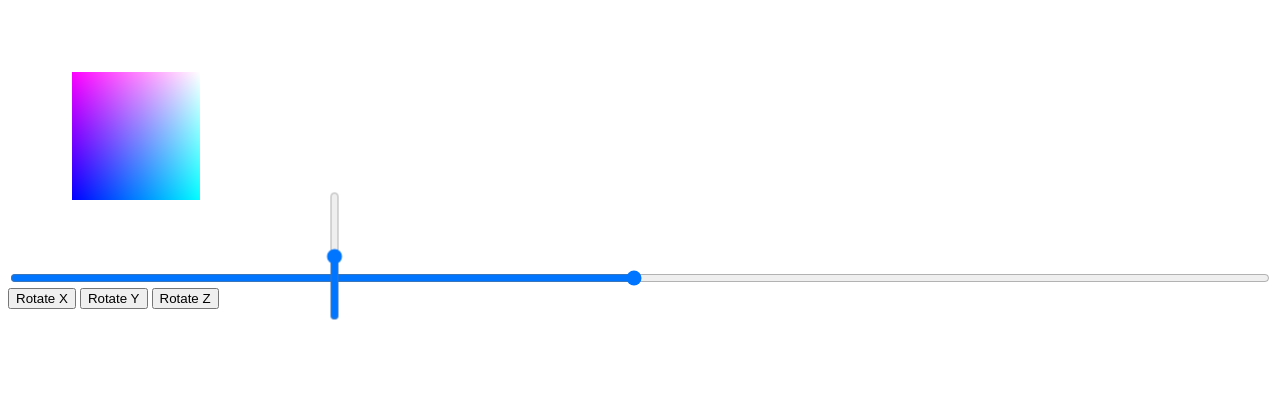
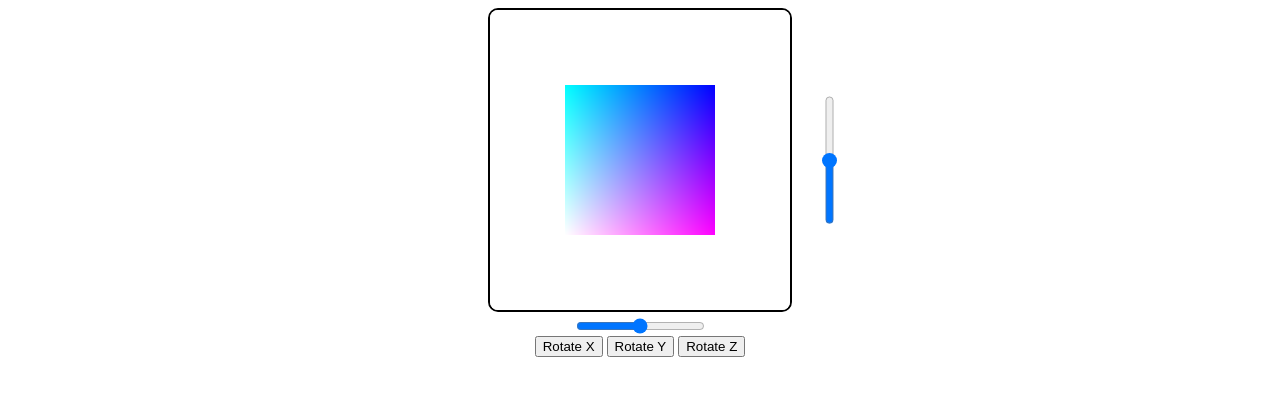
Before and after one commit to Guilherme-Fumagali/WebGL2, a plain HTML site: page index.html in a window 1280 px wide. Drawn offline with Linux system fonts and the light colour scheme.

Commit message:
Página com elementos funcionais

```diff
--- a/index.html
+++ b/index.html
@@ -63,20 +63,19 @@ main()
 
 
 <body>
-    <div style="display: flex; flex-direction: column; justify-content: space-around; align-content: center;">
+    <div style="display: flex; flex-direction: column; align-items: center;">
         <div>
-            <canvas id="gl-canvas" width="256" height="256">
+            <canvas style="border: 2px solid black; border-radius: 10px;" id="gl-canvas" width="300" height="300">
                 Oops ... your browser doesn't support the HTML5 canvas element
             </canvas>
-            <input style="rotate: -90deg" type="range" min="1" max="100" value="50" class="slider" id="myRange">
+            <input style="rotate: -90deg; position: absolute; top: 150px; right: 30%;" type="range" min="1" max="360" value="180" class="slider" id="cameraX">
         </div>
-        <input type="range" min="1" max="100" value="50" class="slider" id="myRange">
+        <input style="max-width: 300px; position: relative;" type="range" min="1" max="360" value="180" class="slider" id="cameraY">
         <div>
-            <button id= "xButton">Rotate X</button>
-            <button id= "yButton">Rotate Y</button>
-            <button id= "zButton">Rotate Z</button>
+            <button style="max-width: 100px;" id= "xButton">Rotate X</button>
+            <button style="max-width: 100px;" id= "yButton">Rotate Y</button>
+            <button style="max-width: 100px;" id= "zButton">Rotate Z</button>
         </div>
-
     </div>
 </body>
 </html>
--- a/index.js
+++ b/index.js
@@ -3,13 +3,8 @@
 var canvas;
 var gl;
 
-var axis = 0;
-const xAxis = 0;
-const yAxis = 1;
-const zAxis = 2;
-var cameraRotation = [0, 0, 0];
+var cameraRotation = [180, 180, 0];
 var cameraLocation;
-var flag = true;
 var numElements = 36;
 var vertices = [
     vec3(-0.5, -0.5,  0.5),
@@ -54,10 +49,8 @@ window.onload = function init(){
     gl = canvas.getContext('webgl2');
     if (!gl) alert("WebGL 2.0 isn't available");
 
-
     gl.viewport(0, 0, canvas.width, canvas.height);
     gl.clearColor(1.0, 1.0, 1.0, 1.0);
-
 
     //  Load shaders and initialize attribute buffers
     var program = initShaders(gl, "vertex-shader", "fragment-shader");
@@ -104,13 +97,21 @@ window.onload = function init(){
         gl.bindBuffer(gl.ARRAY_BUFFER, vBuffer);
         gl.bufferData(gl.ARRAY_BUFFER, flatten(vertices), gl.STATIC_DRAW);
     };
+    const cameraX = document.getElementById( "cameraX" );
+    const cameraY = document.getElementById( "cameraY" );
+
+    cameraX.onmousemove = function () {
+        cameraRotation[0] = cameraX.value;
+    };
+    cameraY.onmousemove = function () {
+        cameraRotation[1] = cameraY.value;
+    };
     render();
 }
 
 function render(){
     gl.clear( gl.COLOR_BUFFER_BIT | gl.DEPTH_BUFFER_BIT);
-    if(flag) cameraRotation[axis] += 2.0;
-    gl.uniform3fv(cameraLocation, [0,0,0]);
+    gl.uniform3fv(cameraLocation, cameraRotation);
 
     gl.drawElements(gl.TRIANGLES, numElements, gl.UNSIGNED_BYTE, 0);
     requestAnimationFrame(render);
@@ -125,9 +126,8 @@ function rotacionaObjeto(vertices, matrizRotacao){
         let vertice = vec4(vertices[i][0], vertices[i][1], vertices[i][2], 1)
         let aux = vec4(0, 0, 0, 0)
         m4.multiply(matrizRotacao, vertice, aux)
-        for (let j = 0; j < 3; j++) {
+        for (let j = 0; j < 3; j++)
             vertices[i][j] = aux[j]
-        }
     }
     return vertices
 }
```
